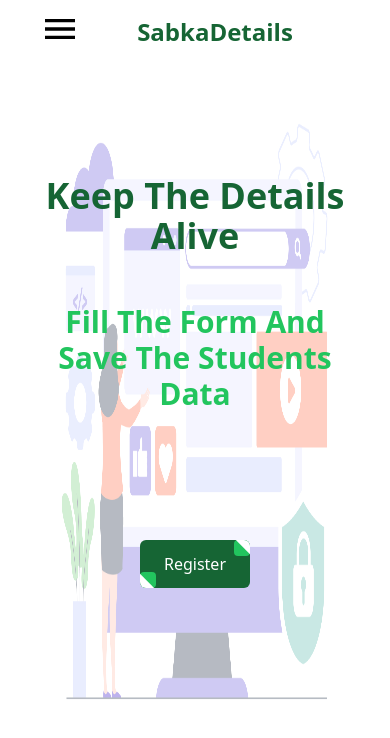
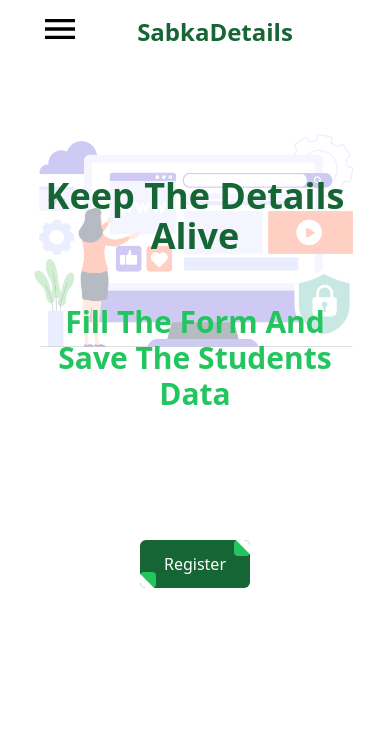
Before and after one commit to vishwas23a/SabkaDetails, a React (Vite) app: page / in a window 390 px wide. Shown: the top 738 px of the page. Built offline with nearby package versions, Linux system fonts and the light colour scheme.

Commit message:
responsive

```diff
--- a/src/components/FirstPage.jsx
+++ b/src/components/FirstPage.jsx
@@ -7,7 +7,7 @@ function FirstPage() {
       <div>
         <div className="     flex justify-center ">
           <img
-            className=" fixed w-5/6 h-5/6 -z-10  opacity-30"
+            className=" fixed md:w-5/6 mt-12 md:mt-0 md:h-5/6 -z-10  opacity-30"
             src={image1}
             alt="image"
           />
```
